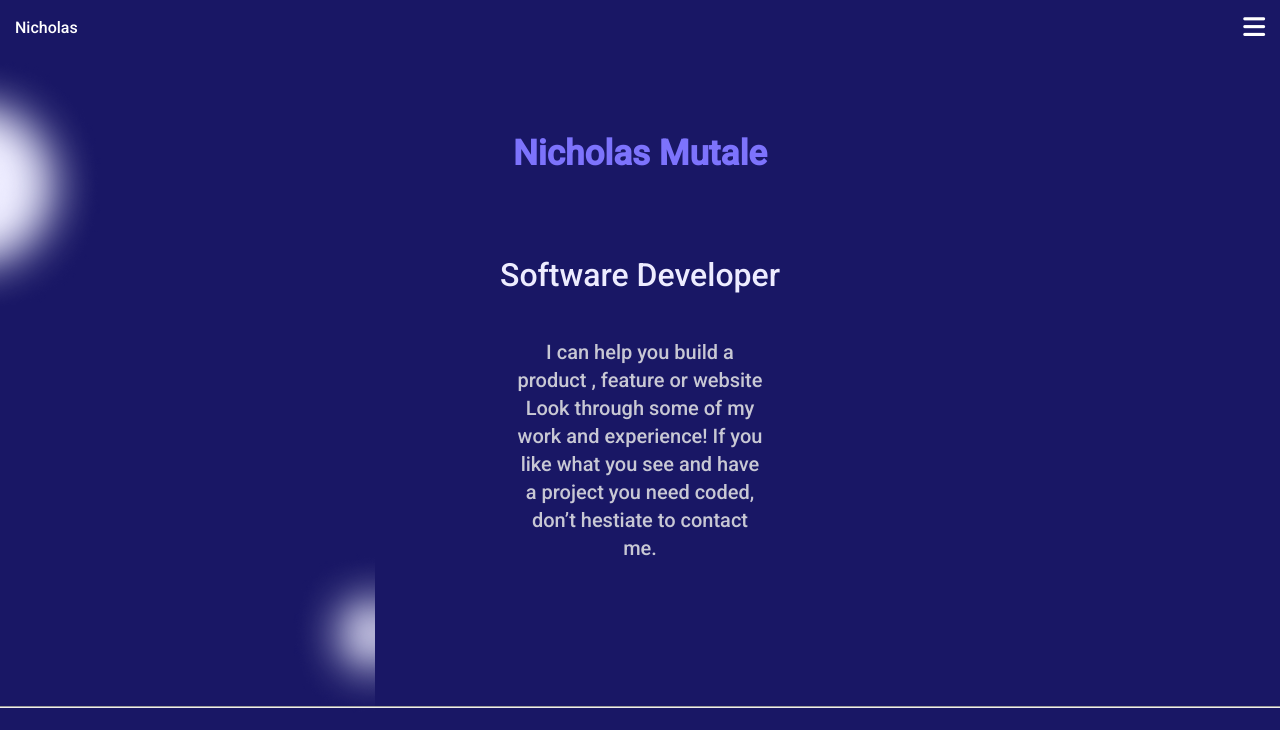
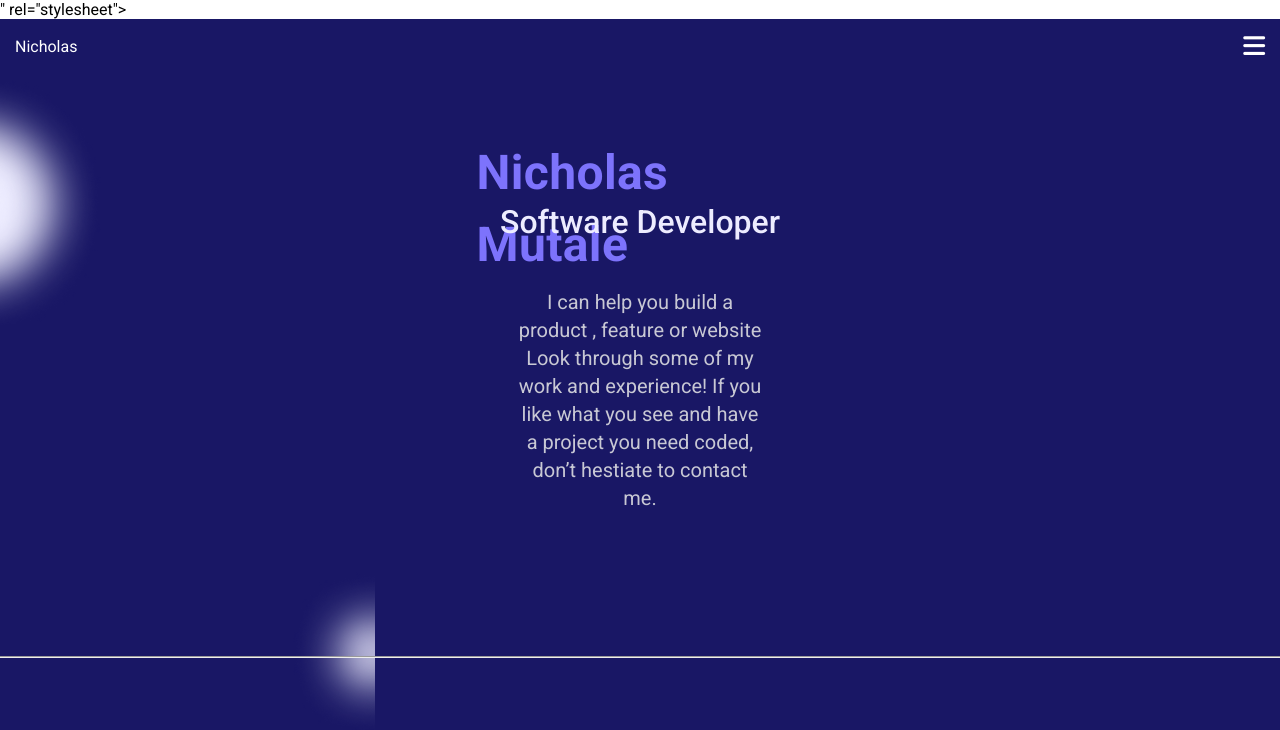
Before and after one commit to Mutalenic/Portfolio, a website: page index.html in a window 1280 px wide. Shown: the top 730 px of the page. Drawn offline with Linux system fonts and the light colour scheme.

Commit message:
update google fonts

```diff
--- a/index.html
+++ b/index.html
@@ -4,11 +4,11 @@
     <meta http-equiv="X-UA-Compatible" content="IE=edge">
     <meta name="viewport" content="width=device-width, initial-scale=1.0">
     <link rel="stylesheet" href="style.css">
-    <link rel="preconnect" href="https://fonts.googleapis.com">
+<link href="link rel="preconnect href="https://fonts.googleapis.com">
 <link rel="preconnect" href="https://fonts.gstatic.com" crossorigin>
-<link href="https://fonts.googleapis.com/css2?family=Roboto:wght@500&display=swap" rel="stylesheet">
+<link href="https://fonts.googleapis.com/css2?family=Roboto:wght@400;500;700&display=swap" rel="stylesheet">" rel="stylesheet">
     <script src="https://kit.fontawesome.com/6dc26eb6e2.js" crossorigin="anonymous"></script>
-    <title>Nicholas Mutale's Portfolio</title>
+    <title>Nicholas Mutale'Portfolio</title>
 </head>
    <body>
        <header class="nav">
@@ -19,8 +19,7 @@
        </header>
     <div class="header">
             <h1>Nicholas Mutale</h1>
-        <h2>Software Developer
-        </h2>
+        <h2>Software Developer</h2>
         <p>I can help you build a product , feature or
             website Look through some of my work and experience!
             If you like what you see and have a project you need coded,
--- a/style.css
+++ b/style.css
@@ -1,4 +1,4 @@
-@import url('https://fonts.googleapis.com/css2?family=Roboto:wght@500&display=swap');
+@import url('https://fonts.googleapis.com/css2?family=Roboto:wght@400;500;700&display=swap');
 
 * {
   padding: 0;
@@ -13,7 +13,7 @@
 }
 
 .header {
-  background-image: url(./Top-circles.png);
+  background-image: url(./Top-circles.png) ;
   background-repeat: no-repeat;
   background-color: #191765;
   height: 100%;
@@ -28,20 +28,33 @@
 }
 
 .header h1 {
+  position: static;
+width: 327px;
+height: 55px;
+left: 0px;
+top: 0px;
   font-style: normal;
-  font-weight: bold;
-  font-size: 35px;
+  font-weight: 700;
+  font-size: 48px;
   line-height: 72px;
+  letter-spacing: 0.37px;
   color: #7d73fc;
   padding: 63px 0;
+
 }
 
 .header h2 {
+  position: static;
+width: 327px;
+height: 87px;
+left: 0px;
+top: 67px;
   font-style: normal;
   font-weight: 500;
   font-size: 32px;
   line-height: 44px;
   color: #edecff;
+  text-align: center;
   padding-bottom: 40px;
 }
 
@@ -49,7 +62,7 @@
   width: 327px;
   height: 170px;
   font-style: normal;
-  font-weight: normal;
+  font-weight: 400;
   font-size: 20px;
   line-height: 28px;
   color: #c8c8d4;
```
